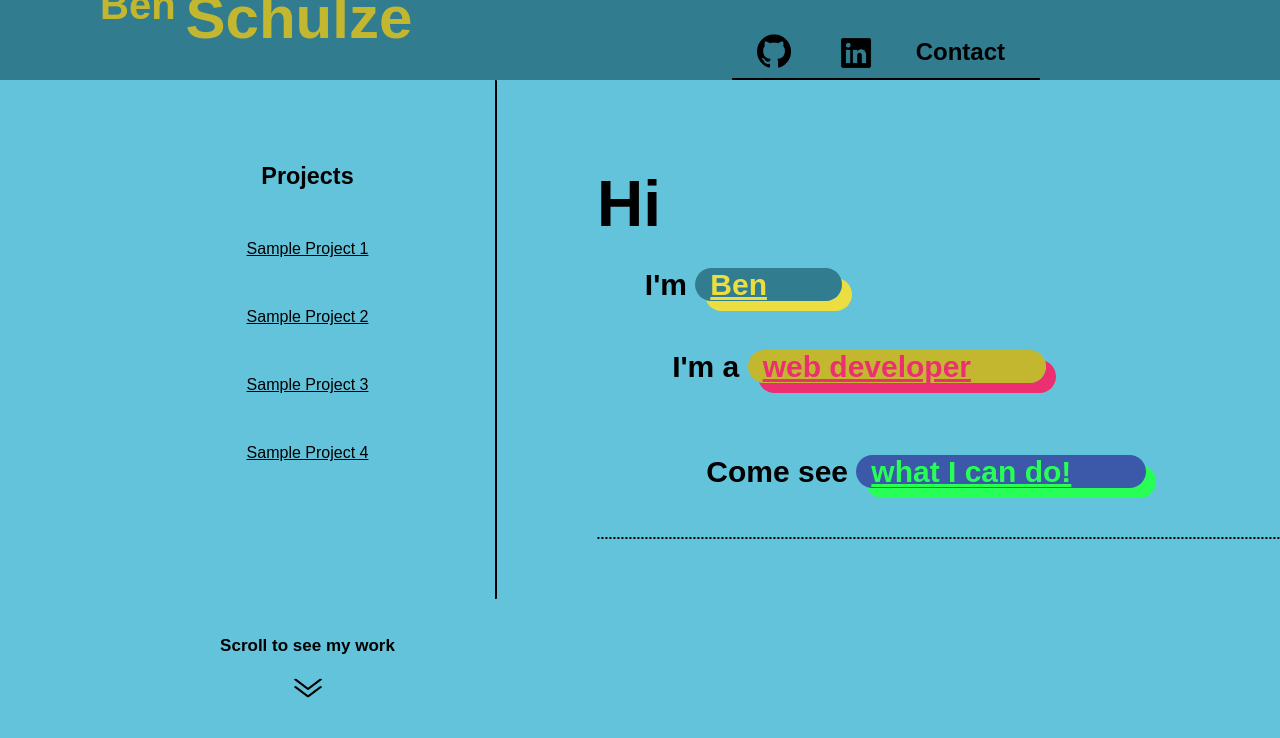
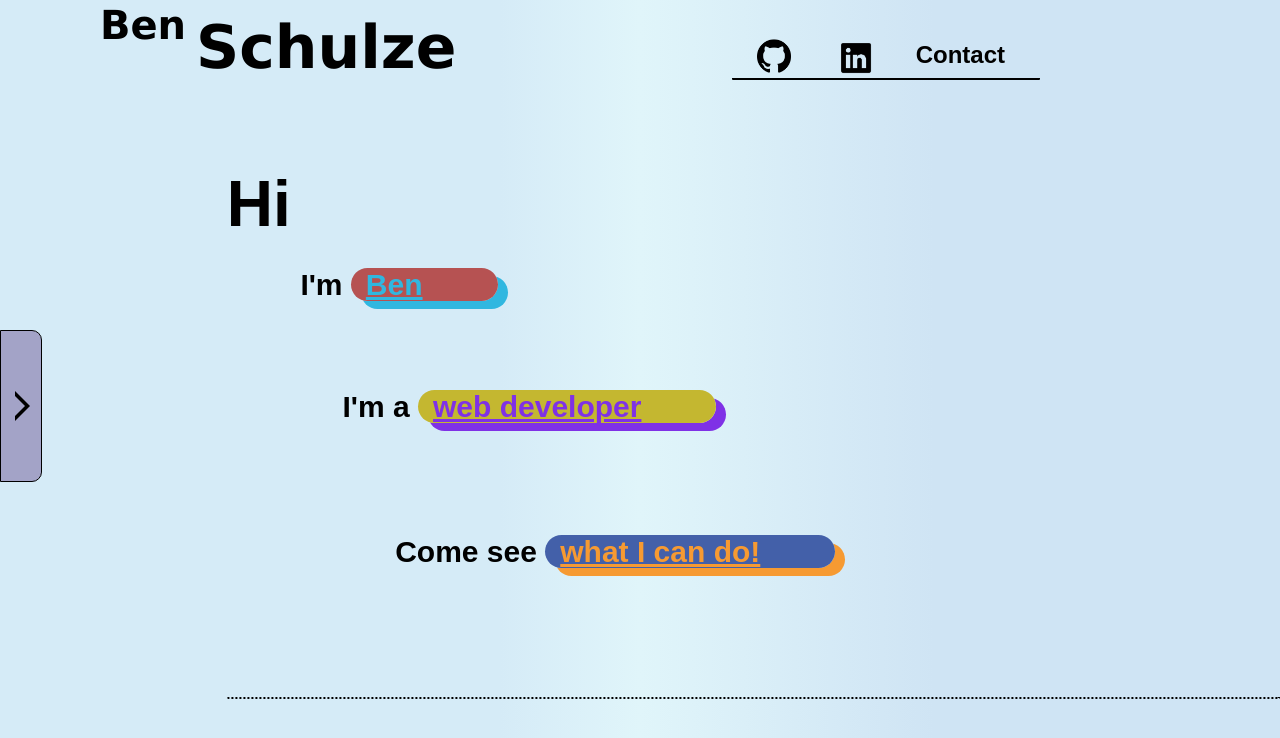
Before and after one commit to bdos201/Portfolio, a plain HTML site: page index.html in a window 1280 px wide. Drawn offline with Linux system fonts and the light colour scheme; a web font is replaced by a local one.

Commit message:
change color scheme, add sidebar button

```diff
--- a/Resources/CSS/style.css
+++ b/Resources/CSS/style.css
@@ -5,7 +5,8 @@ html {
     font-size: 20px;
     font-weight: 100;
     font-family: 'Mingzat', sans-serif;
-    background-color: #63C3DB;
+    background: rgb(213,235,247);
+    background: linear-gradient(90deg, rgba(213,235,247,1) 39%, rgba(224,245,250,1) 50%, rgba(207,228,244,1) 73%);
 }
 
 body {
@@ -14,6 +15,12 @@ body {
 
 .lander {
     height: 100%
+}
+
+main {
+    display: grid;
+    grid-template-columns: 1fr 2fr;
+    height: 100%;
 }
 
 a {
@@ -34,24 +41,23 @@ header {
     display: flex;
     justify-content: space-between;
     height: 80px;
-    background-color: #327C8F;
 }
 
 .signature {
     display: flex;
-    color: #c4b730;
+    color: black;
+    font-family: 'Lucida Sans', 'Lucida Sans Regular', 'Lucida Grande', 'Lucida Sans Unicode', Geneva, Verdana, sans-serif;
+    margin-top: -1.9rem;
 }
 
 .ben {
     margin-left: 5rem;
     margin-right: 10px;
-    margin-top: -.85rem;
     font-size: 2rem;
 }
 
 .schulze {
     font-size: 3rem;
-    margin-top: -.85rem;
 }
 
 nav {
@@ -80,30 +86,30 @@ nav:hover {
     padding: 5px;
     transition: 600ms;
     border-radius: 17px;
+    margin-bottom: -5px;
 }
 
 .github:hover {
     transition: 600ms;
     transform: scale(1.05);
-    background-color: #DBCF4D;
 }
 
 .linkedin {
     height: 40px;
     width: 40px;
     transition: 600ms;
+    margin-bottom: -5px;
 }
 
 .linkedin:hover {
     transition: 600ms;
     transform: scale(1.05);
-    background-color: #DBCF4D;
     border-radius: 5px;
 }
 
 .contact {
     display: inline-block;
-    margin: 0 30px 10px 15px;
+    margin: 0 30px 7px 15px;
     cursor: pointer;
     line-height: 1.65rem;
     font-size: 24px;
@@ -113,45 +119,149 @@ nav:hover {
 
 .contact:hover {
     transition: 600ms;
-    transform: scale(1.05);
-    background-color: #DBCF4D;
+    transform: scale(1.02);
     border-radius: 5px;
 }
 
-/*Main*/
+
+/*Project Sidebar*/
 
 
-main {
-    display: grid;
-    grid-template-columns: 1fr 2fr;
-    height: 100%;
+.project {
+    display: none;
+}
+
+.project.open {
+    display: block;
+    text-decoration: underline;
+    margin: 50px 0;
 }
 
 .projects {
-    border-right: 2px solid black;
-    border-radius: 1px;
+    grid-column: 1;
+    height: 100%;
+    width: 0;
+    padding-top: 7.5rem;
+    transition: none;
+}
+
+.projects.open {
+    border-right: 1px solid black;
     grid-column: 1;
     text-align: center;
     height: 100%;
     width: 375px;
-    padding-left: 6rem;
+    padding-left: 4rem;
     padding-top: 3rem;
+    transition: none;
 }
 
-.project {
-    text-decoration: underline;
-    display: block;
-    font-weight: 500;
-    font-size: 16px;
-    margin: 50px 0;
+.sidebar-title {
+    display: none;
 }
+
+.sidebar-title.open {
+    display: inline-block;
+}
+
+.sidebar {
+    transform: translate(42px);
+    display: flex;
+    align-items: center;
+    justify-content: flex-end;
+    background-color: #a3a3c7;
+    float: right;
+    height: 150px;
+    width: 40px;
+    margin-top: 5rem;
+    border: 1px solid black;
+    border-top-right-radius: 10px;
+    border-bottom-right-radius: 10px;
+}
+
+.sidebar.open {
+    margin-top: -15.6rem;
+    border-right: none;
+    border-top-left-radius: 10px;
+    border-bottom-left-radius: 10px;
+    border-bottom-right-radius: 0;
+    border-top-right-radius: 0;
+    transform: none;
+}
+
+.sidebar button {
+    height: 135px;
+    width: 40px;
+    cursor: pointer;
+    display: inline-flex;
+    align-items: center;
+    background-color: #a3a3c7;
+    border: none;
+    outline: none;
+    appearance: none;
+    border-radius: 3px;
+}
+
+.sidebar-arrow {
+    transform: translate(8px);
+    height: 0;
+    width: 0;
+    border-left: 15px solid black;
+    border-top: 15px solid transparent;
+    border-bottom: 15px solid transparent;
+    display: inline-block;
+}
+
+.sidebar-arrow.open {
+    transform: translate(4px);
+    height: 0;
+    width: 0;
+    border-right: 15px solid black;
+    border-left: none;
+    border-top: 15px solid transparent;
+    border-bottom: 15px solid transparent;
+    display: inline-block;
+}
+
+.transparent-arrow {
+    transform: translate(-12px);
+    height: 0;
+    width: 0;
+    border-left: 15px solid #a3a3c7;
+    border-top: 15px solid transparent;
+    border-bottom: 15px solid transparent;
+    display: inline-block;
+}
+
+.transparent-arrow.open {
+    transform: translate(-6px);
+    border-left: none;
+    border-right: 15px solid #a3a3c7;
+}
+
+
+/*Sidebar Media Queries*/
+
+
+
+
+
+/*Hero Section*/
+
 
 .hero {
     padding-top: 3rem;
     grid-column: 2;
-    margin-left: 5rem;
+    padding-bottom: 4rem;
     border-bottom: 2px dotted black;
     border-radius: 1px;
+    margin-left: -10rem;
+    transition: 600ms;
+}
+
+.hero.open {
+    margin-left: 4rem;
+    transition: 600ms;
 }
 
 h1 {
@@ -165,7 +275,7 @@ h1 {
     padding-right: 75px;
     padding-left: 15px;
     border-radius: 40px;
-    box-shadow: 10px 10px;
+    box-shadow: 10px 8px;
     transition: 500ms;
 }
 
@@ -175,31 +285,26 @@ h1 {
 }
 
 .hero-name {
-    color: #ecde41;
-    background-color: #327C8F;
+    color: #30b7e0;
+    background-color: #b65252;
     text-decoration: underline;
 }
 
-.hero-name:hover {
-    box-shadow: -10px 10px;
+.hero-name:hover, .hero-webdev:hover, .hero-see:hover {
+    box-shadow: -10px 8px;
     transition: 500ms;
 }
 
 .webdev {
     text-align: left;
     margin-left: 11%;
-    line-height: 4rem;
+    line-height: 8rem;
 }
 
 .hero-webdev {
-    color: #eb2f71;
+    color: #7f31e6;
     background-color: #c4b730;
     text-decoration: underline;
-}
-
-.hero-webdev:hover {
-    box-shadow: -10px 10px;
-    transition: 500ms;
 }
 
 .see {
@@ -209,21 +314,18 @@ h1 {
 }
 
 .hero-see {
-    color: #28ff56;
-    background-color: #3B59A8;
+    color: #f69a32;
+    background-color: #4360a9;
     text-decoration: underline;
 }
 
-.hero-see:hover {
-    box-shadow: -10px 10px;
-    transition: 500ms;
+.pointer {
+    display: inline-block;
+    text-align: center;
+    width: 375px;
 }
 
-.hero-see:active {
-    transform: translate(0, 3px);
-}
-
-.pointer {
+.pointer-open {
     text-align: center;
     margin-left: 6rem;
     width: 375px;
@@ -232,6 +334,9 @@ h1 {
 
 .scroll {
     font-size: 17px;
+    background-color: black;
+    color: white;
+    border-radius: 5px;
 }
 
 .arrow {
@@ -241,9 +346,6 @@ h1 {
 }
 
 .arrow:hover {
-    border: 1px solid black;
-    border-radius: 15px;
-    padding-left: 15px;
-    padding-right: 15px;
-    transition: 300ms
+    transform: scale(1.05);
+    transition: 300ms;
 }
--- /dev/null
+++ b/Resources/js/menu.js
@@ -0,0 +1,31 @@
+const sidebar_btn = document.querySelector('.sidebar-btn');
+
+const projects = document.querySelector('.projects');
+
+const project = document.querySelectorAll('.project');
+
+const sidebar_title = document.querySelector('.sidebar-title');
+
+const sidebar = document.querySelector('.sidebar');
+
+const sidebar_arrow = document.querySelector('.sidebar-arrow');
+
+const transparent_arrow = document.querySelector('.transparent-arrow');
+
+const hero = document.querySelector('.hero');
+
+sidebar_btn.addEventListener('click', function () {
+    projects.classList.toggle('open');
+    sidebar_title.classList.toggle('open');
+    sidebar.classList.toggle('open');
+    sidebar_arrow.classList.toggle('open');
+    transparent_arrow.classList.toggle('open');
+    hero.classList.toggle('open');
+
+    //runs through all elements labeled project since there are multiple
+
+    for (const pro of project) {
+        pro.classList.toggle('open');
+    };
+
+});
--- a/index.html
+++ b/index.html
@@ -29,11 +29,17 @@
         </header>
         <main>
             <section class="projects">
-                <h3>Projects</h3>
+                <h3 class="sidebar-title">Projects</h3>
                 <a class="project">Sample Project 1</a>
                 <a class="project">Sample Project 2</a>
                 <a class="project">Sample Project 3</a>
                 <a class="project">Sample Project 4</a>
+                <div class="sidebar">
+                    <button class="sidebar-btn">
+                        <div class="sidebar-arrow"></div>
+                        <div class="transparent-arrow"></div>
+                    </button>
+                </div>
             </section>
             <section class="hero">
                 <h1>Hi</h1>
@@ -41,6 +47,7 @@
                 <h2 class="webdev">I'm a <a href="https://github.com/bdos201?tab=repositories" class="hero-webdev" target="_blank">web developer</a></h2>
                 <h2 class="see">Come see <a href="#" class="hero-see">what I can do!</a></h2>
             </section>
+            <!--
                 <div class="pointer">
                     <div class="scroll">
                         <p><strong>Scroll to see my work</strong></p>
@@ -49,7 +56,9 @@
                         <img class="arrow" src="./Resources/Images/arrow.png">
                     </a>
             </div>
+        -->
         </main>
     </section>
+    <script src="./resources/js/menu.js"></script>
 </body>
 </html>
```
Lines whose indentation alone changed are shown as unchanged.
